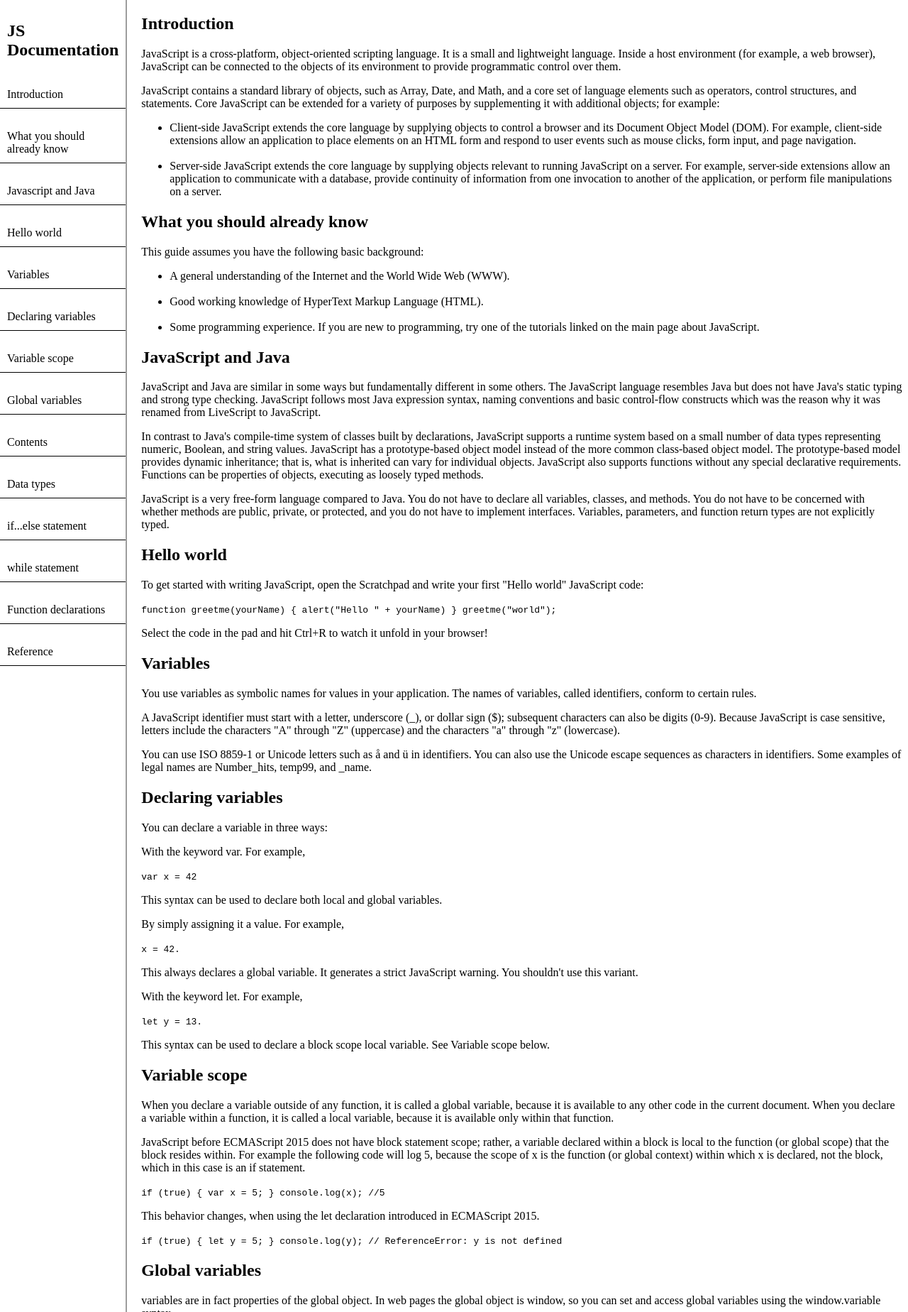
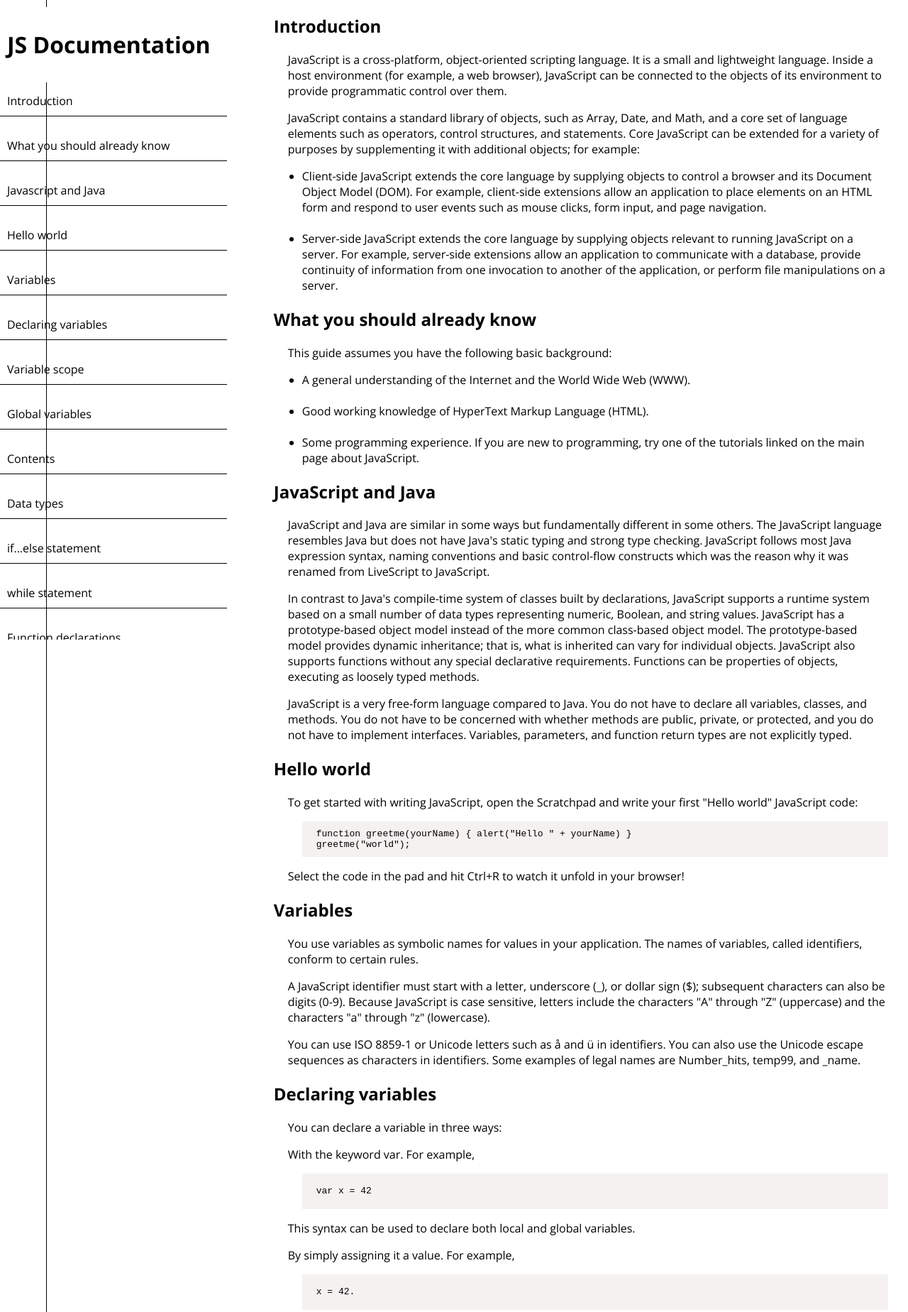
Before and after one commit to Qlibane/Technical-documentation-page, a plain HTML site: page index.html in a window 1280 px wide. Shown: the top 1848 px of the page at 71% size. Drawn offline with nearby package versions, Linux system fonts and the light colour scheme.

Commit message:
initial stylings

```diff
--- a/index.html
+++ b/index.html
@@ -3,11 +3,17 @@
   <head>
     <link rel="stylesheet" href="styles/style.css" type="text/css" />
     <title>Technical documentation page</title>
+    <link rel="preconnect" href="https://fonts.googleapis.com" />
+    <link rel="preconnect" href="https://fonts.gstatic.com" crossorigin />
+    <link
+      href="https://fonts.googleapis.com/css2?family=Open+Sans:ital,wght@0,300;0,400;0,500;0,600;0,700;1,300&family=Rubik:ital,wght@0,300;0,400;0,600;0,700;1,300&display=swap"
+      rel="stylesheet"
+    />
   </head>
   <body>
     <main>
-      <section class="links-section">
-        <h1>JS Documentation</h1>
+      <div class="links-section">
+        <div class="heading"><h1>JS Documentation</h1></div>
         <div class="links-container">
           <a class="content-links" href="#">Introduction</a>
           <a class="content-links" href=" ">What you should already know</a>
@@ -25,7 +31,7 @@
 
           <a class="content-links" href=" ">Reference</a>
         </div>
-      </section>
+    </div>
 
       <section class="contents-section">
         <div class="contents">
@@ -109,10 +115,13 @@
             To get started with writing JavaScript, open the Scratchpad and
             write your first "Hello world" JavaScript code:
           </p>
-          <code
-            >function greetme(yourName) { alert("Hello " + yourName) }
+          <div class="code-container">
+            <code>
+              function greetme(yourName) { alert("Hello " + yourName) }
               greetme("world");</code
             >
+          </div>
+
           <p>
             Select the code in the pad and hit Ctrl+R to watch it unfold in your
             browser!
@@ -139,18 +148,18 @@
           <h2>Declaring variables</h2>
           <p>You can declare a variable in three ways:</p>
           <p>With the keyword var. For example,</p>
-          <code>var x = 42</code>
+          <div class="code-container"><code>var x = 42</code></div>
           <p>
             This syntax can be used to declare both local and global variables.
           </p>
           <p>By simply assigning it a value. For example,</p>
-          <code>x = 42.</code>
+          <div class="code-container"><code>x = 42.</code></div>
           <p>
             This always declares a global variable. It generates a strict
             JavaScript warning. You shouldn't use this variant.
           </p>
           <p>With the keyword let. For example,</p>
-          <code>let y = 13.</code>
+          <div class="code-container"><code>let y = 13.</code></div>
           <p>
             This syntax can be used to declare a block scope local variable. See
             Variable scope below.
@@ -171,15 +180,19 @@
             function (or global context) within which x is declared, not the
             block, which in this case is an if statement.
           </p>
+          <div class="code-container">
             <code> if (true) { var x = 5; } console.log(x); //5 </code>
+          </div>
           <p>
             This behavior changes, when using the let declaration introduced in
             ECMAScript 2015.
           </p>
+          <div class="code-container">
             <code
               >if (true) { let y = 5; } console.log(y); // ReferenceError: y is
               not defined</code
             >
+          </div>
           <h2>Global variables</h2>
           <p>
             variables are in fact properties of the global object. In web pages
@@ -200,7 +213,7 @@
             identifier: it must start with a letter, underscore or dollar sign
             and can contain alphabetic, numeric, or underscore characters.
           </p>
-          <code>const pI = 3.14;</code>
+          <div class="code-container"><code>const pI = 3.14;</code></div>
           <p>
             A constant cannot change value through assignment or be re-declared
             while the script is running. It has to be initialized to a value.
@@ -214,24 +227,28 @@
             You cannot declare a constant with the same name as a function or
             variable in the same scope. For example:
           </p>
+          <div class="code-container">
             <code>
               // THIS WILL CAUSE AN ERROR function f() {}; const f = 5; // THIS
               WILL CAUSE AN ERROR ALSO function f() { const g = 5; var g;
               //statements }
             </code>
+          </div>
           <p>
             However, object attributes are not protected, so the following
             statement is executed without problems.
           </p>
+          <div class="code-container">
             <code
               >const MY_OBJECT = {"key": "value"}; MY_OBJECT.key =
               "otherValue";</code
             >
+          </div>
           <h2>Data types</h2>
           <p>The latest ECMAScript standard defines seven data types:</p>
           <ul>
-            <li>
-              Six data types that are primitives:</li> <br>
+            <li>Six data types that are primitives:</li>
+            <br />
             <ul>
               <li>Boolean. true and false.</li>
               <br />
@@ -241,18 +258,17 @@
                 NULL, or any other variant.
               </li>
               <br />
-                <li>
-                  undefined. A top-level property whose value is undefined.
-                </li>
+              <li>undefined. A top-level property whose value is undefined.</li>
               <br />
               <li>Number. 42 or 3.14159.</li>
               <br />
               <li>String. "Howdy"</li>
               <br />
               <li>
-                  Symbol (new in ECMAScript 2015). A data type whose instances
-                  are unique and immutable.
-                </li> <br>
+                Symbol (new in ECMAScript 2015). A data type whose instances are
+                unique and immutable.
+              </li>
+              <br />
             </ul>
             <li>and object</li>
           </ul>
@@ -269,7 +285,9 @@
             is true. Use the optional else clause to execute a statement if the
             condition is false. An if statement looks as follows:
           </p>
+          <div class="code-container">
             <code>if (condition) { statement_1; } else { statement_2; } </code>
+          </div>
           <p>
             condition can be any expression that evaluates to true or false. See
             Boolean for an explanation of what evaluates to true and false. If
@@ -281,11 +299,13 @@
             You may also compound the statements using else if to have multiple
             conditions tested in sequence, as follows:
           </p>
+          <div class="code-container">
             <code>
               if (condition_1) { statement_1; } else if (condition_2) {
               statement_2; } else if (condition_n) { statement_n; } else {
               statement_last; }
             </code>
+          </div>
           <p>
             In the case of multiple conditions only the first logical condition
             which evaluates to true will be executed. To execute multiple
@@ -293,31 +313,39 @@
             general, it's good practice to always use block statements,
             especially when nesting if statements:
           </p>
+          <div class="code-container">
             <code>
               if (condition) { statement_1_runs_if_condition_is_true;
               statement_2_runs_if_condition_is_true; } else {
               statement_3_runs_if_condition_is_false;
               statement_4_runs_if_condition_is_false; }
             </code>
+          </div>
           <p>
             It is advisable to not use simple assignments in a conditional
             expression, because the assignment can be confused with equality
             when glancing over the code. For example, do not use the following
             code:
           </p>
+          <div class="code-container">
             <code> if (x = y) { /* statements here */ } </code>
+          </div>
           <p>
             If you need to use an assignment in a conditional expression, a
             common practice is to put additional parentheses around the
             assignment. For example:
           </p>
+          <div class="code-container">
             <code> if ((x = y)) { /* statements here */ } </code>
+          </div>
           <h2>while statement</h2>
           <p>
             A while statement executes its statements as long as a specified
             condition evaluates to true. A while statement looks as follows:
           </p>
+          <div class="code-container">
             <code>while (condition) statement</code>
+          </div>
           <p>
             If the condition becomes false, statement within the loop stops
             executing and control passes to the statement following the loop.
@@ -336,7 +364,9 @@
           <p>
             The following while loop iterates as long as n is less than three:
           </p>
+          <div class="code-container">
             <code>var n = 0; var x = 0; while (n < 3) { n++; x += n; }</code>
+          </div>
           <p>
             With each iteration, the loop increments n and adds that value to x.
             Therefore, x and n take on the following values:
@@ -375,14 +405,18 @@
             For example, the following code defines a simple function named
             square:
           </p>
+          <div class="code-container">
             <code>function square(number) { return number * number; }</code>
+          </div>
           <p>
             The function square takes one argument, called number. The function
             consists of one statement that says to return the argument of the
             function (that is, number) multiplied by itself. The return
             statement specifies the value returned by the function.
           </p>
+          <div class="code-container">
             <code>return number * number;</code>
+          </div>
           <p>
             Primitive parameters (such as a number) are passed to functions by
             value; the value is passed to the function, but if the function
@@ -391,7 +425,7 @@
           </p>
           <h2>Reference</h2>
           <ul>
-            <li>All the documentation in this page is taken from MDN</li>
+            <li>All the documentation in this page is taken from <a class="mdn-link" href=" ">MDN</a></li>
           </ul>
         </div>
       </section>
--- a/styles/style.css
+++ b/styles/style.css
@@ -3,9 +3,13 @@ body {
   margin-top: 0px;
 }
 
-h1 {
-  margin: 20px 0px;
+.heading {
+  margin: 10px 0px;
   padding: 10px;
+  position: fixed;
+  z-index: 2;
+  background-color: white;
+  width: 300px;
 }
 
 .content-links {
@@ -18,18 +22,61 @@ h1 {
   border-left: 0px;
   border-right: 0px;
   border-top: 0px;
+  width: 300px;
+  font-weight: 400;
+
+
+}
+
+.links-container {
+  position: fixed;
+  left: 0px;
+  overflow: scroll;
+  height: 100%;
+  margin-top: 100px;
+  z-index: 1;
+  border-top: 1px solid black;
+
 }
 
 .links-section {
-  border-right: 2px solid rgba(61, 60, 60, 0.5);
-  width: 300px;
-  margin-left: 0px;
+  width: 321px;
+  border-right: 1px solid black;
+
+
 }
 
 main {
   display: flex;
+  font-family: 'Open Sans', sans-serif;
 }
 
 .contents-section {
-    margin-left: 20px;
+  margin-left: 320px;
+  margin-right: 20px;
+  font-weight: 300;
 }
+.contents-section p {
+  margin-left: 20px;
+}
+
+.code-container {
+  margin-left: 40px;
+  background-color: rgba(241, 232, 232, 0.6);
+  display: flex;
+  justify-content: left;
+  align-items: center;
+  height: 50px;
+
+}
+code {
+   width: 60%;
+   margin: 10px;
+   padding: 10px;
+
+}
+.mdn-link {
+    text-decoration: none;
+    color: blue;
+
+}
```
Lines whose indentation alone changed are shown as unchanged.
